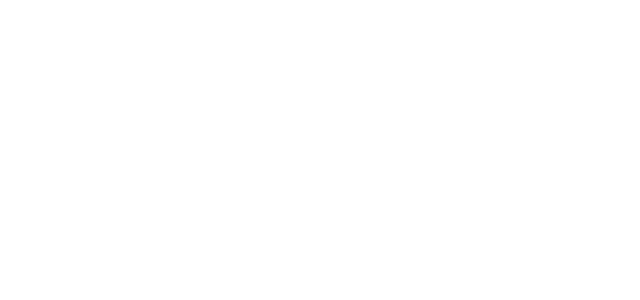
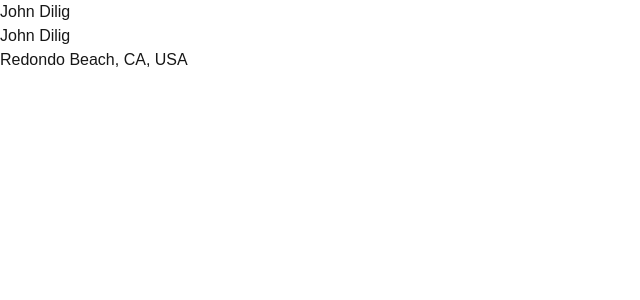
Before and after one commit to balbonits/jdilig-me, a Next.js app: page / in a window 1280 px wide. Shown: the top 300 px of the page, without its empty margins (0-640 px from the left). Built offline with nearby package versions, Linux system fonts and the light colour scheme.

Commit message:
updated layout components

```diff
--- a/src/app/layout.tsx
+++ b/src/app/layout.tsx
@@ -1,5 +1,9 @@
 import type { Metadata } from "next";
 import { Geist, Geist_Mono } from "next/font/google";
+// components
+import Header from "@/components/layout/Header/Header";
+import Footer from "@/components/layout/Footer/Footer";
+
 import "./globals.css";
 
 const geistSans = Geist({
@@ -13,8 +17,8 @@
 });
 
 export const metadata: Metadata = {
-  title: "John Dilig - Portfolio",
-  description: "John Dilig's personal portfolio showcasing projects and skills.",
+  title: "John Dilig - My Website",
+  description: "John Dilig's personal website showcasing projects and skills.",
 };
 
 export default function RootLayout({
@@ -27,7 +31,11 @@
       <body
         className={`${geistSans.variable} ${geistMono.variable} antialiased`}
       >
+        <Header />
+        <main>
         {children}
+        </main>
+        <Footer />
       </body>
     </html>
   );
--- a/src/components/layout/Footer/Footer.tsx
+++ b/src/components/layout/Footer/Footer.tsx
@@ -2,11 +2,18 @@
 import FooterNav from '../../nav/Footer/Footer';
 import './Footer.css';
 
-const HeaderLayout = () => {
+const FooterLayout = () => {
     return (
-    <header>
-        <div><h1>John Dilig</h1></div>
-        <div><FooterNav /></div>
-    </header>
+    <footer>
+        <div>
+            <h1>John Dilig</h1>
+            <p>
+                Redondo Beach, CA, USA <br />
+            </p>
+        </div>
+        <FooterNav />
+    </footer>
     );
 };
+
+export default FooterLayout;
--- a/src/components/layout/Header/Header.tsx
+++ b/src/components/layout/Header/Header.tsx
@@ -5,8 +5,12 @@
 const HeaderLayout = () => {
     return (
     <header>
-        <div><h1>John Dilig</h1></div>
-        <div><HeaderNav /></div>
+        <div>
+            <h1>John Dilig</h1>
+        </div>
+        <HeaderNav />
     </header>
     );
 };
+
+export default HeaderLayout;
```
